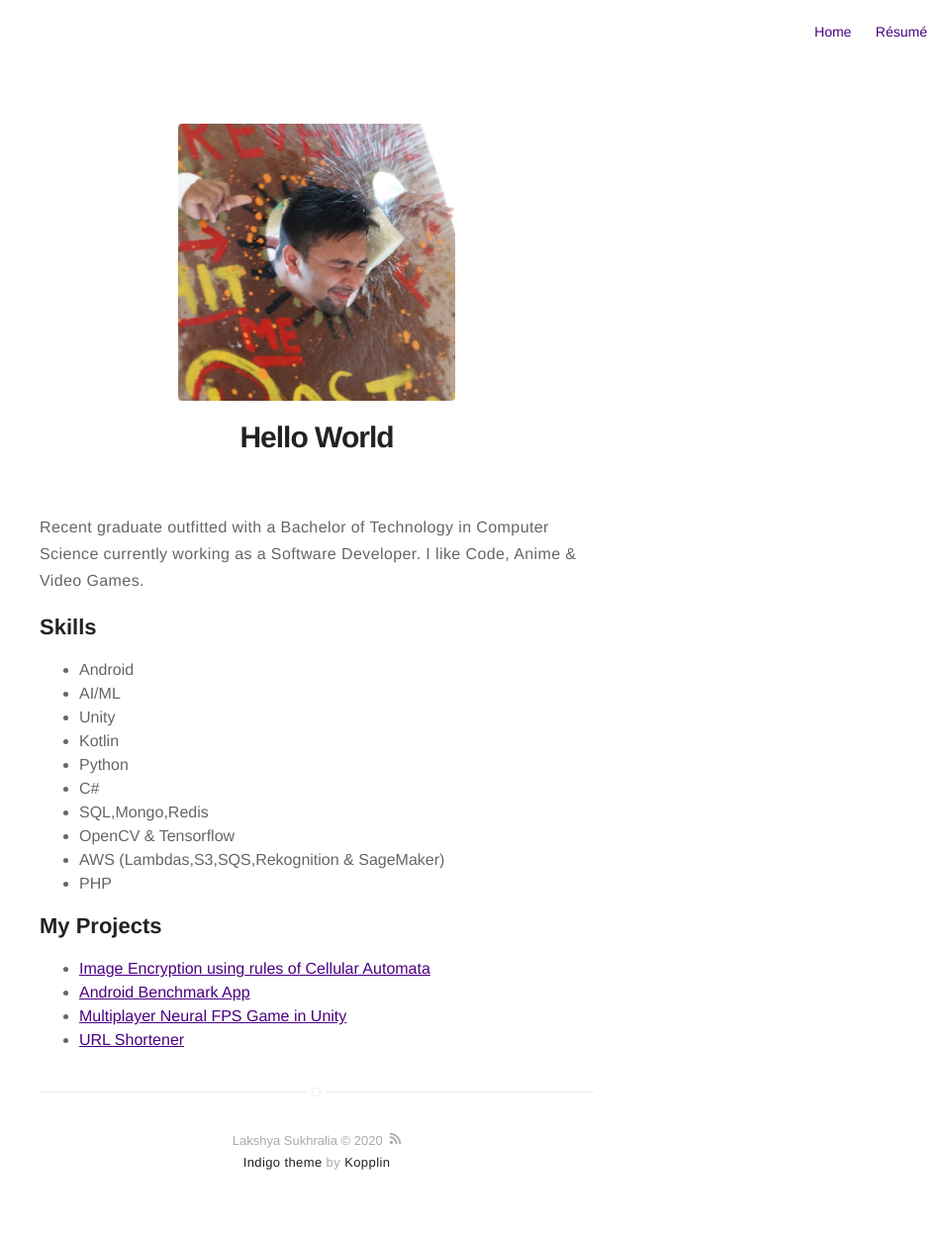
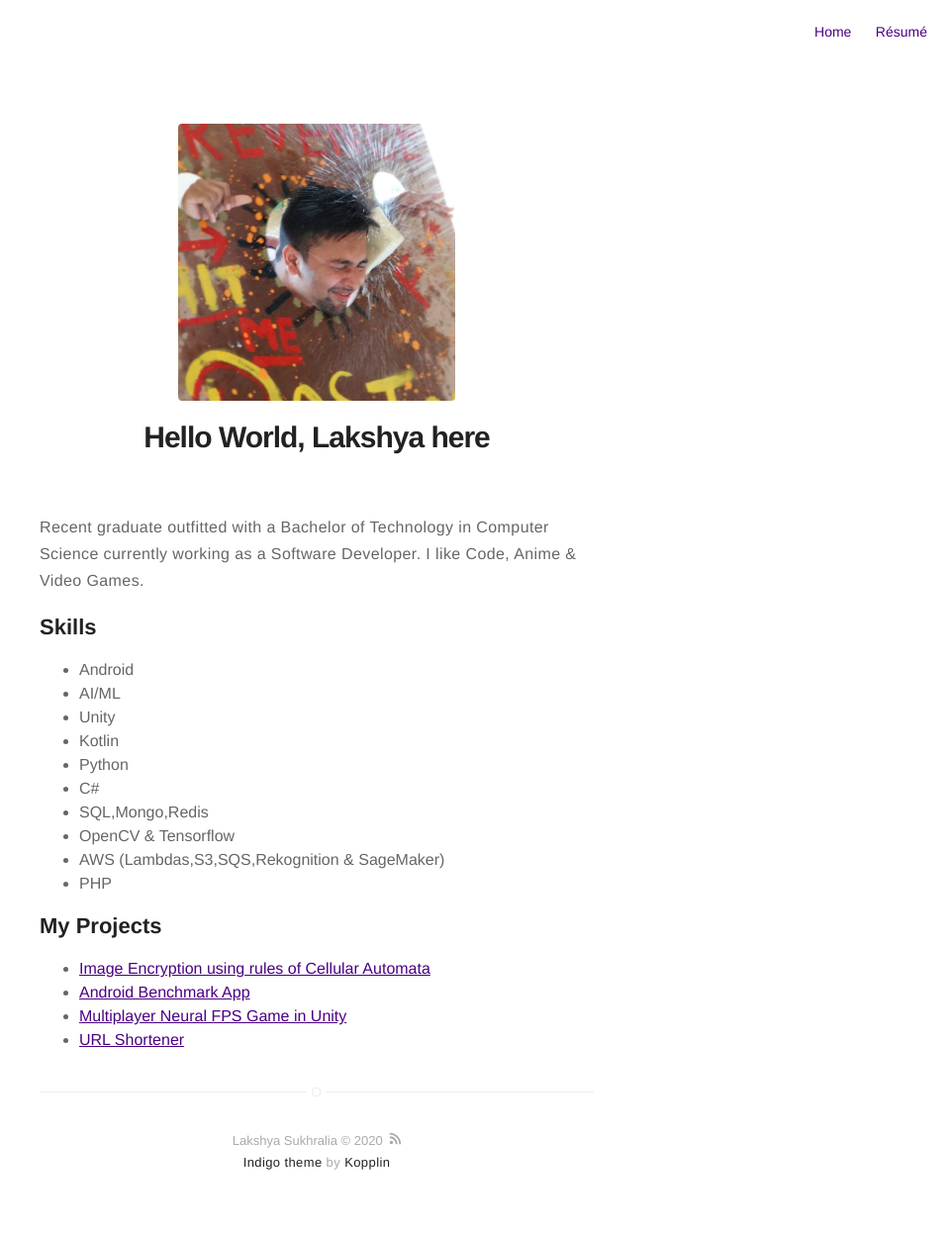
Before and after one commit to Lakshyasukhralia/Lakshyasukhralia.github.io, a Jekyll site: the page built from about.md, in a window 1280 px wide. Shown: the whole page at 99% size, without its empty margins (320-1280 px from the left). Built offline with Jekyll 4.4.1, drawn with Linux system fonts in a browser that asks for light colours.

Commit message:
Update about.md

```diff
--- a/about.md
+++ b/about.md
@@ -4,7 +4,7 @@ layout: page
 ---
 ![Profile Image]({% if site.external-image %}{{ site.picture }}{% else %}{{ site.url }}/{{ site.picture }}{% endif %})
 
-<h1>Hello World</h1>
+<h1>Hello World, Lakshya here</h1>
 <p>Recent graduate outfitted with a Bachelor of Technology in Computer Science currently working as a Software Developer.
 I like Code, Anime & Video Games.</p>
 
```
